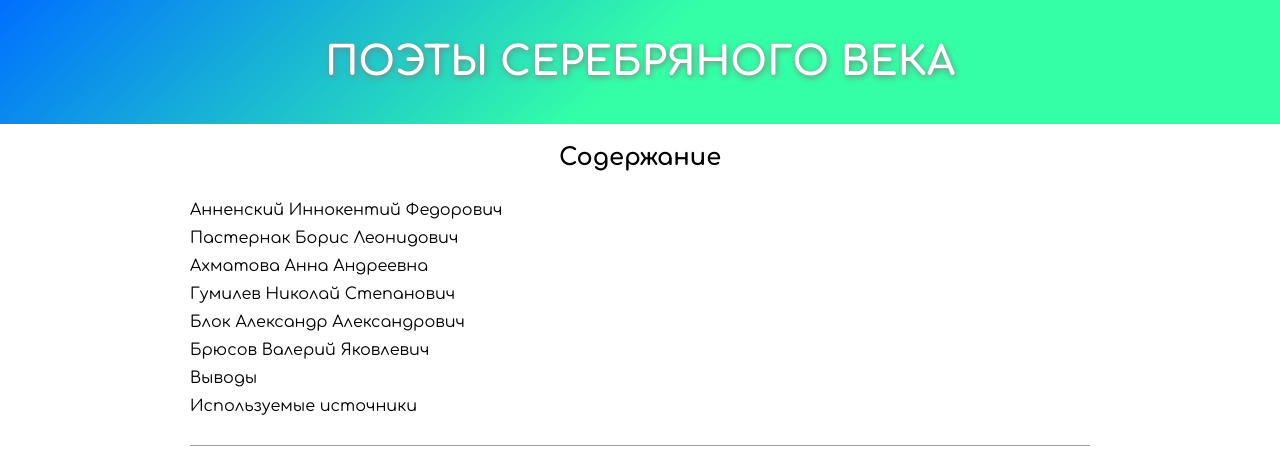
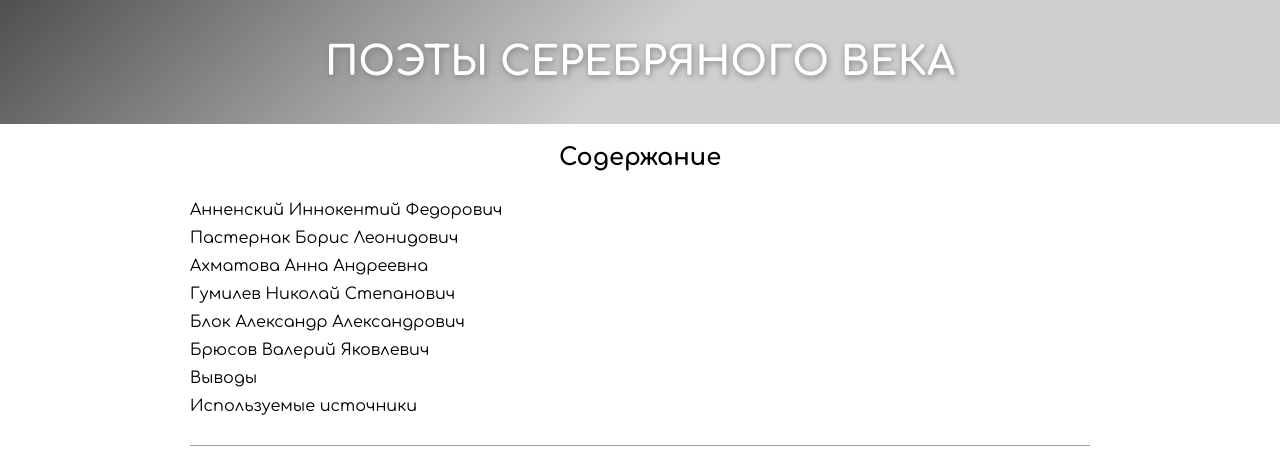
Before and after one commit to coq-02/poets, a plain HTML site: page index.html in a window 1280 px wide. Shown: the top 454 px of the page. Drawn offline with Linux system fonts and the light colour scheme.

Commit message:
Add files via upload

```diff
--- a/style.css
+++ b/style.css
@@ -11,8 +11,8 @@ body{
 
 .first-screen{
     padding: 40px 0px;
-    background: #006fff;
-    background: linear-gradient(137deg, rgba(0, 111, 255, 1) 0%, rgba(51, 255, 167, 1) 50%);
+    background: #4f4f4f;
+    background: linear-gradient(137deg,rgba(79, 79, 79, 1) 0%, rgba(207, 207, 207, 1) 50%);
 }
 
 
```
